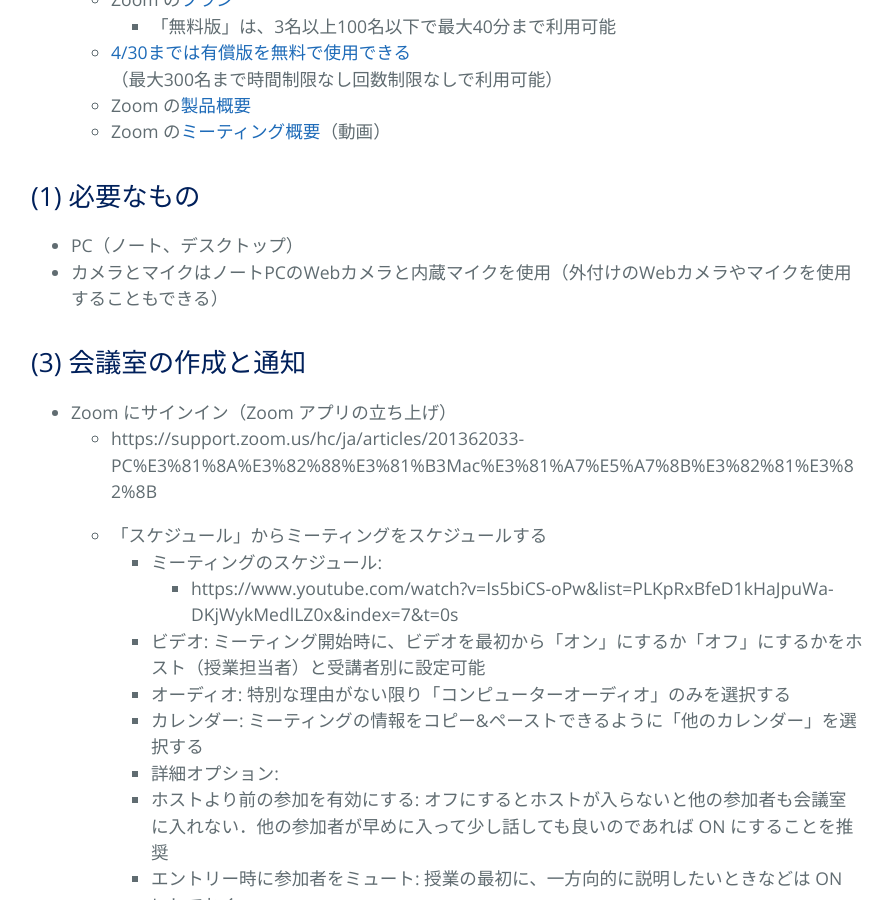
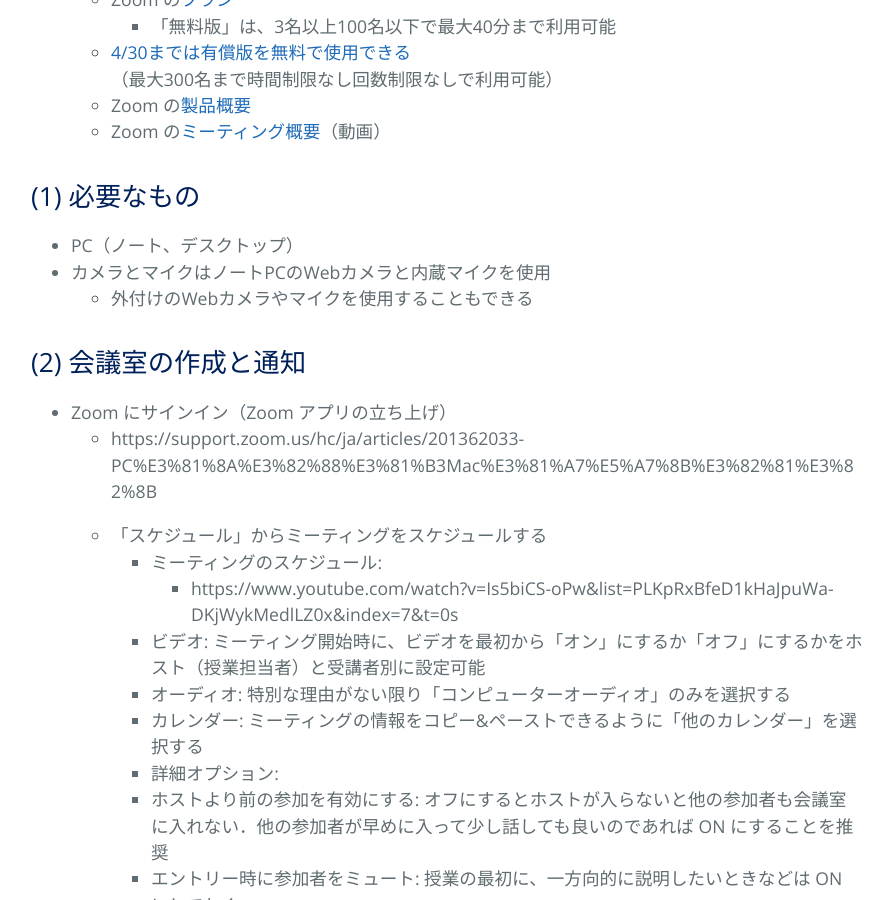
Before and after one commit to kyoto-u/online-edu, a Jekyll site: the page built from b_zoom_own.md, in a window 1280 px wide and 900 px high, scrolled down 578 px. Shown: the whole window, without its empty margins (193-1086 px from the left). Built offline with Jekyll 4.4.1, drawn with Linux system fonts in a browser that asks for light colours.

Commit message:
Update b_zoom_own.md

```diff
--- a/b_zoom_own.md
+++ b/b_zoom_own.md
@@ -15,7 +15,8 @@ title: {{ site.name }}
 
 ## (1) 必要なもの
   - PC（ノート、デスクトップ）
-  - カメラとマイクはノートPCのWebカメラと内蔵マイクを使用（外付けのWebカメラやマイクを使用することもできる）
+  - カメラとマイクはノートPCのWebカメラと内蔵マイクを使用
+    - 外付けのWebカメラやマイクを使用することもできる
 
 <!--## (2) Zoom のアカウントの作成（時間無制限、無料、4/30まで）
 
@@ -36,7 +37,7 @@ title: {{ site.name }}
 -->
 
 
-## (3) 会議室の作成と通知
+## (2) 会議室の作成と通知
 - Zoom にサインイン（Zoom アプリの立ち上げ）
   - https://support.zoom.us/hc/ja/articles/201362033-PC%E3%81%8A%E3%82%88%E3%81%B3Mac%E3%81%A7%E5%A7%8B%E3%82%81%E3%82%8B
 
```
